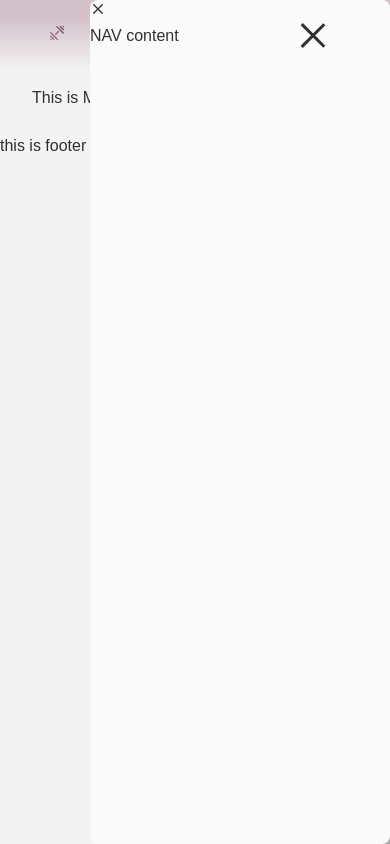
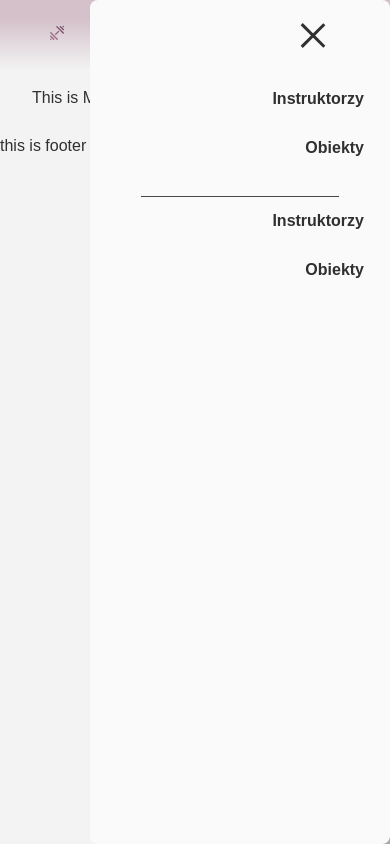
Before and after one commit to Zjadlbyscos/znajdzinstruktora, a React (Create React App) app: page / in a window 390 px wide. Both pictures are taken after a click on the button 313 px from the left and 35 px from the top of the page. Built offline with nearby package versions, Linux system fonts and the light colour scheme.

Commit message:
Style Hamburger, add content & animation  - open

```diff
--- a/src/components/Header/Hamburger/Hamburger.jsx
+++ b/src/components/Header/Hamburger/Hamburger.jsx
@@ -1,10 +1,15 @@
-import React from "react";
-import { slide as Menu } from 'react-burger-menu';
-import { CgClose } from "react-icons/cg";
+import React, { useEffect, useRef } from "react";
+import { slide as Menu } from "react-burger-menu";
 
+
+import { Nav } from "../../Nav/Nav";
 import { HamburgerContainer } from "./Hamburger.styled";
+import useOutsideClick from "../../../hooks/useOutsideClick";
 
 export const HamburgerMenu = ({ openState, handleCloseMenu }) => {
+  const menuRef = useRef();
+  useOutsideClick(menuRef, handleCloseMenu, openState);
+
   return (
     <Menu
       right
@@ -14,9 +19,11 @@ export const HamburgerMenu = ({ openState, handleCloseMenu }) => {
       isOpen={openState}
       onStateChange={({ isOpen }) => !isOpen && handleCloseMenu()}
     >
-      <HamburgerContainer>
-        <CgClose onClick={handleCloseMenu} />
-        <p> NAV content </p>
+      <HamburgerContainer ref={menuRef}>
+
+        <Nav/>
+        <div className="line"/>
+   <Nav/>
       </HamburgerContainer>
     </Menu>
   );
--- a/src/components/Header/Hamburger/Hamburger.styled.jsx
+++ b/src/components/Header/Hamburger/Hamburger.styled.jsx
@@ -4,7 +4,17 @@ export const HamburgerContainer = styled.div`
   background-color: var(  --background-2);
   border-radius: 8px;
    min-height: 100%;
-
+   padding: 75px 26px;
+& div{
+padding: 12px 0;
+     display: flex;
+   flex-direction: column;
+  align-items: flex-end;
+  gap:25px;
+}
+& a{
+  color: var(--text-color-1);
+}
 
     @media (min-width: 1024px) {
         display: none;
```
